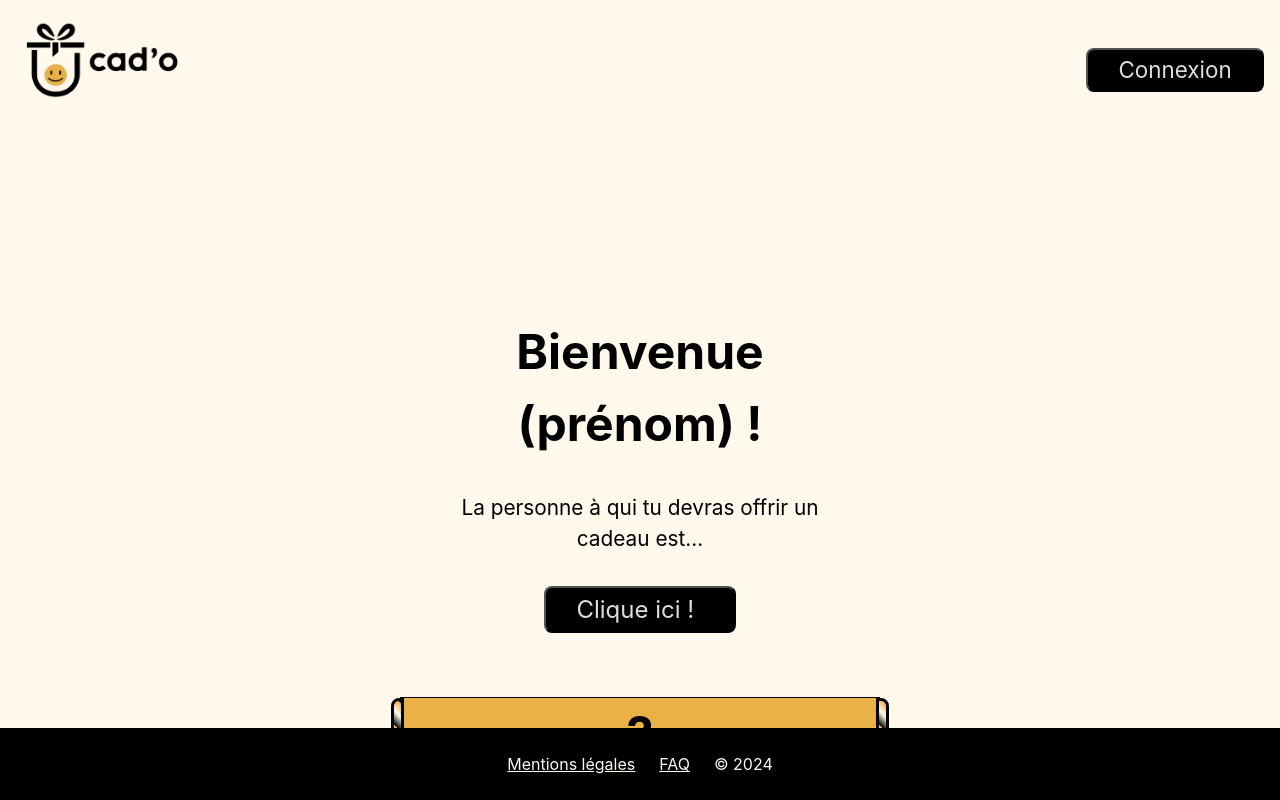
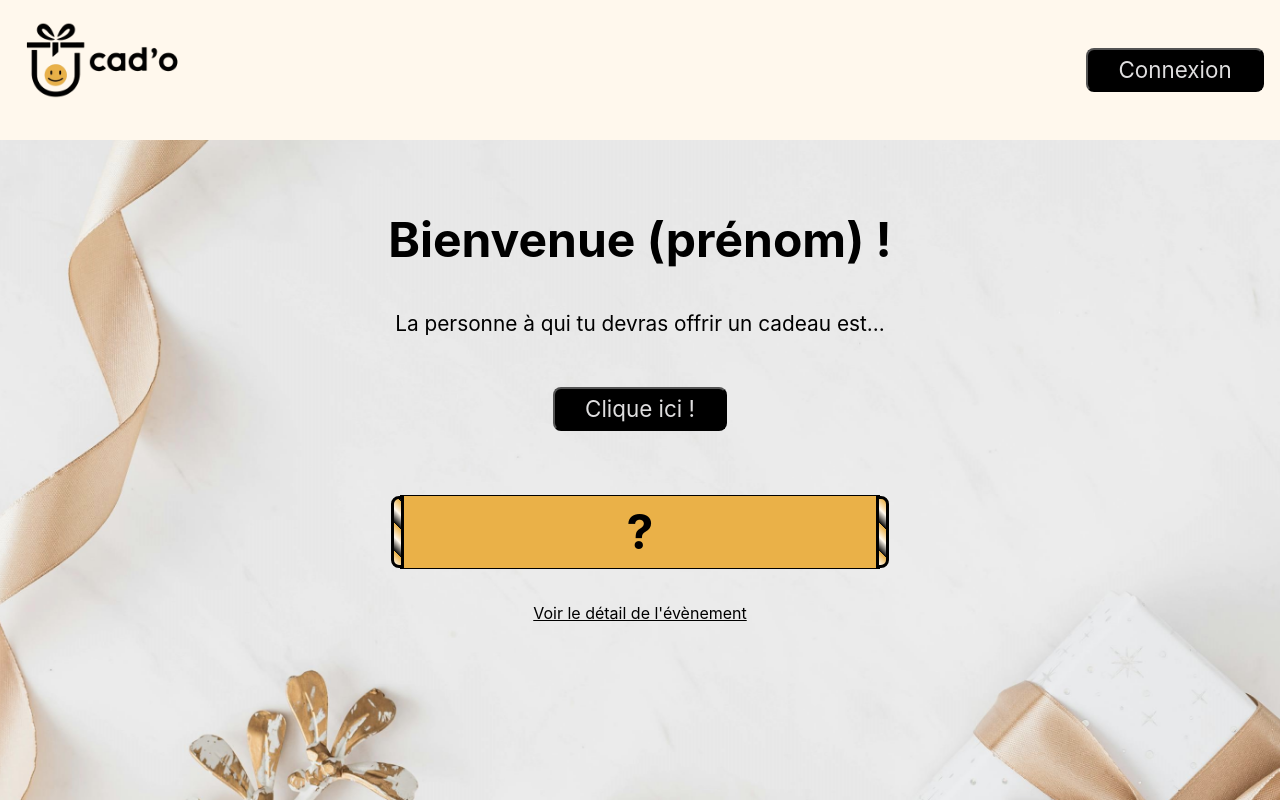
Before and after one commit to yanis-lannabi/cado-front, a React (Vite) app: page /resultat in a window 1280 px wide. Shown: the top 800 px of the page. Built offline with nearby package versions, Linux system fonts and the light colour scheme.

Commit message:
updates on the CSS in drawResult

```diff
--- a/src/components/Elements/Footer/Footer.scss
+++ b/src/components/Elements/Footer/Footer.scss
@@ -4,7 +4,7 @@
   display: flex;
   justify-content: center;
   padding: 1.5rem;
-  position: fixed;
+  position: relative;
   bottom: 0;
   width: 100%;
   background-color: black;
--- a/src/components/Pages/DrawResult/DrawResult.scss
+++ b/src/components/Pages/DrawResult/DrawResult.scss
@@ -1,27 +1,16 @@
 @use '../../../styles/variables' as v;
-
-// @keyframes roulette {
-//   0% {
-//     transform: translateY(100%);
-//     opacity: 0;
-//   }
-//   50% {
-//     opacity: 1;
-//   }
-//   100% {
-//     transform: translateY(-100%);
-//     opacity: 0;
-//   }
-// }
 
 .draw-result-page {
   display: flex;
   flex-direction: column;
-  margin: 5rem auto;
-  padding: 2rem;
-  width: 70%;
-  border-radius: 1rem;
-  text-align: center;
+  background-image: url('/src/assets/30.jpg');
+  background-repeat: no-repeat;
+  background-size: cover;
+  background-position: bottom;
+  overflow: hidden;
+  background-attachment: fixed;
+  padding-bottom: 18.8vh;
+  padding-bottom: 25rem;
 }
 
 h1 {
@@ -33,19 +22,9 @@ h1 {
 
 .draw-text {
   margin: 1rem auto;
-  width: 50%;
+  width: 70%;
   text-align: center;
   font-size: 1.3rem;
-}
-
-.draw-button {
-  width: 12rem;
-  margin: 1rem auto;
-  padding: 0.2rem 1.9rem;
-  border-radius: 0.5rem;
-  background: #000000;
-  color: #dfdedf;
-  font-size: 1.5rem;
 }
 
 .draw-roulette {
@@ -80,7 +59,7 @@ h1 {
   }
 
   font-size: 4rem;
-  margin: 3rem auto;
+  margin: 2rem auto;
   width: 30rem;
   text-align: center;
   border: #000000 solid 1px;
@@ -102,4 +81,13 @@ h1 {
 
 .event-link {
   margin-bottom: 6rem;
+  color: black;
+  margin: auto;
+  text-align: center;
 }
+
+@media (max-width: 720px) {
+  .draw-roulette {
+    width: 25rem;
+  }
+}
--- a/src/components/Pages/MyAccount/MyAccount.scss
+++ b/src/components/Pages/MyAccount/MyAccount.scss
@@ -48,9 +48,10 @@ h2 {
 }
 
 .MyAccount {
-  background-image: url('/src/assets/24.jpg');
+  background-image: url('/src/assets/30.jpg');
   background-repeat: no-repeat;
   background-size: cover;
+  background-position: 30%;
   overflow: hidden;
   background-attachment: fixed;
   padding-bottom: 18.8vh;
```
Also changed, not shown: src/assets/30.jpg (added).
